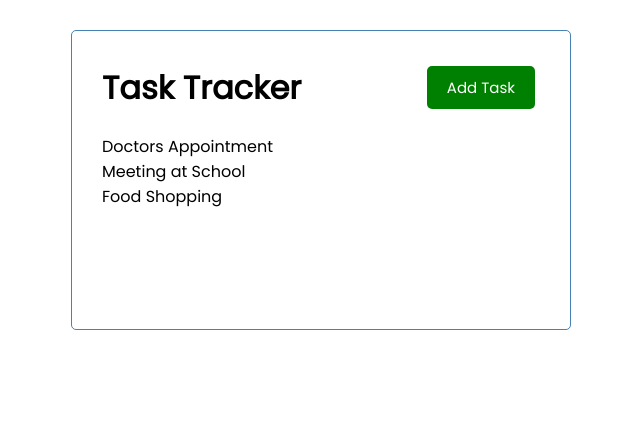
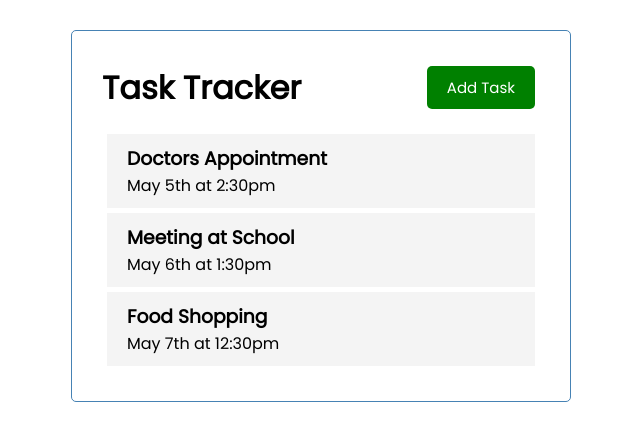
Before and after one commit to vinandros/angular-training-tm, an Angular app: page / in a window 1280 px wide. Shown: the top 440 px of the page, without its empty margins (319-959 px from the left). Built offline with nearby package versions, Linux system fonts and the light colour scheme.

Commit message:
task item component list

```diff
--- a/src/app/components/task-item/task-item.component.css
+++ b/src/app/components/task-item/task-item.component.css
@@ -0,0 +1,16 @@
+.task {
+  background: #f4f4f4;
+  margin: 5px;
+  padding: 10px 20px;
+  cursor: pointer;
+}
+
+.task.reminder {
+  border-left: 5px solid green;
+}
+
+.task h3 {
+  display: flex;
+  align-items: center;
+  justify-content: space-between;
+}
--- a/src/app/components/task-item/task-item.component.html
+++ b/src/app/components/task-item/task-item.component.html
@@ -1 +1,4 @@
-<p>task-item works!</p>
+<div class="task">
+  <h3>{{ task?.text }}</h3>
+  <p>{{ task?.day }}</p>
+</div>
--- a/src/app/components/tasks/tasks.component.html
+++ b/src/app/components/tasks/tasks.component.html
@@ -1 +1 @@
-<p *ngFor="let task of tasks">{{ task.text }}</p>
+<app-task-item *ngFor="let task of tasks" [task]="task"></app-task-item>
```
Also changed, not shown: src/app/components/task-item/task-item.component.ts (+6 -4 lines).
